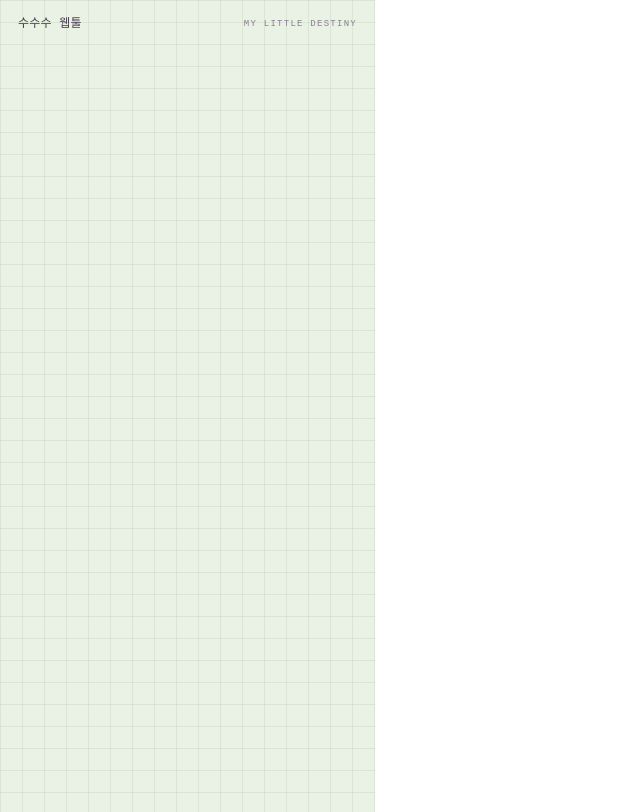
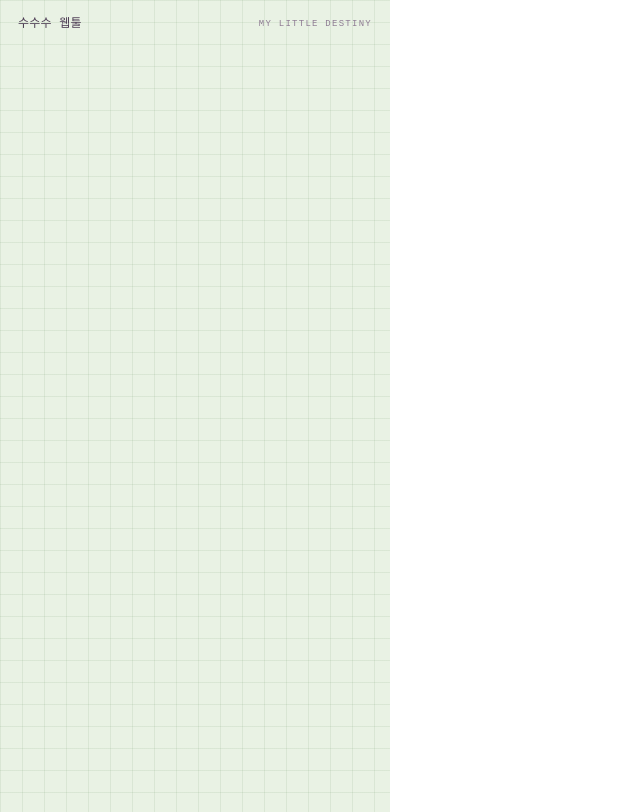
Before and after one commit to soosoosupernova/soosoosupernova.github.io, a plain HTML site: page destiny-number/_qa375.html in a window 1280 px wide. Shown: the whole page, without its empty margins (0-640 px from the left). Drawn offline with Linux system fonts and the light colour scheme; a web font is replaced by a local one.

Commit message:
destiny-number: QA 프레임 폭 보정(스크롤바 15px 제외 375px)

```diff
--- a/destiny-number/_qa375.html
+++ b/destiny-number/_qa375.html
@@ -2,6 +2,6 @@
 <html lang="ko"><head><meta charset="utf-8"><title>QA 375</title>
 <style>
   html,body{margin:0;padding:0;background:#ffffff}
-  iframe{width:375px;height:812px;border:0;display:block}
+  iframe{width:390px;height:812px;border:0;display:block}
 </style></head>
 <body><iframe src="./" title="destiny-number 375x812 QA"></iframe></body></html>
```
